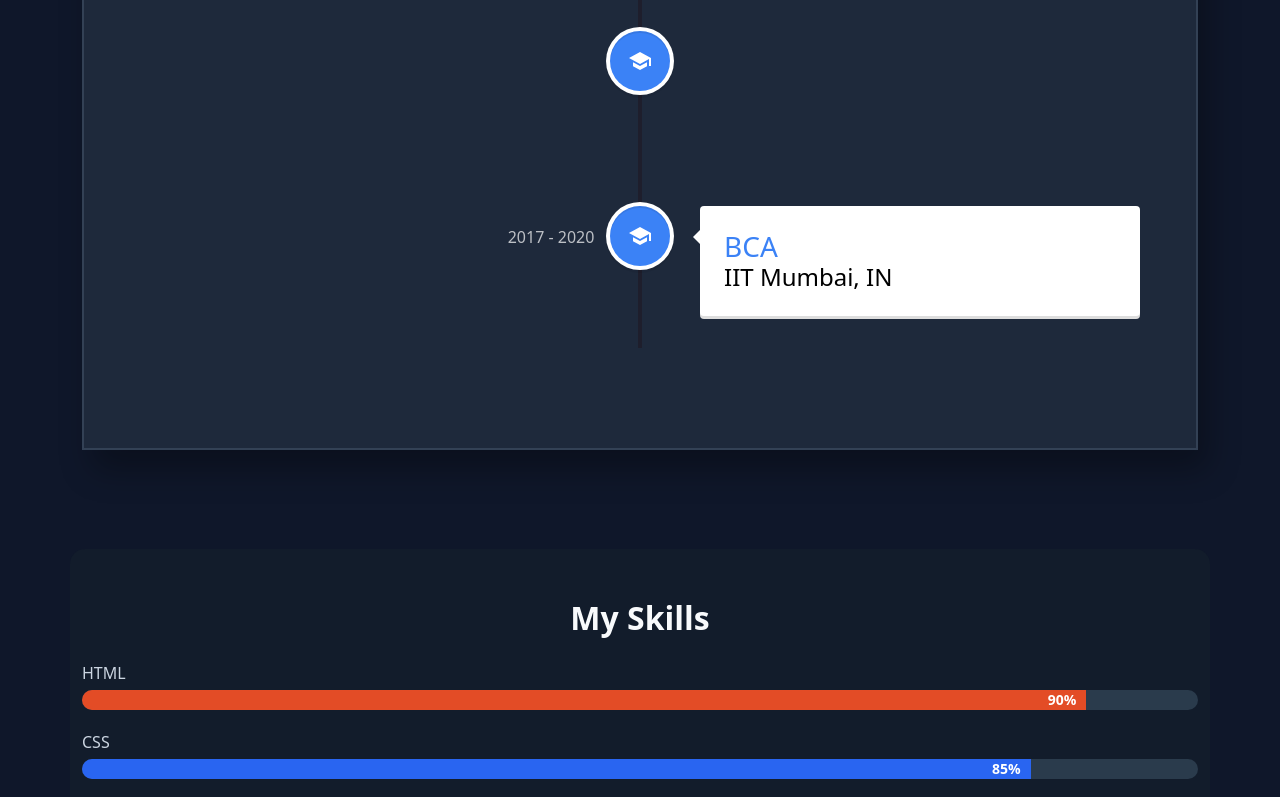
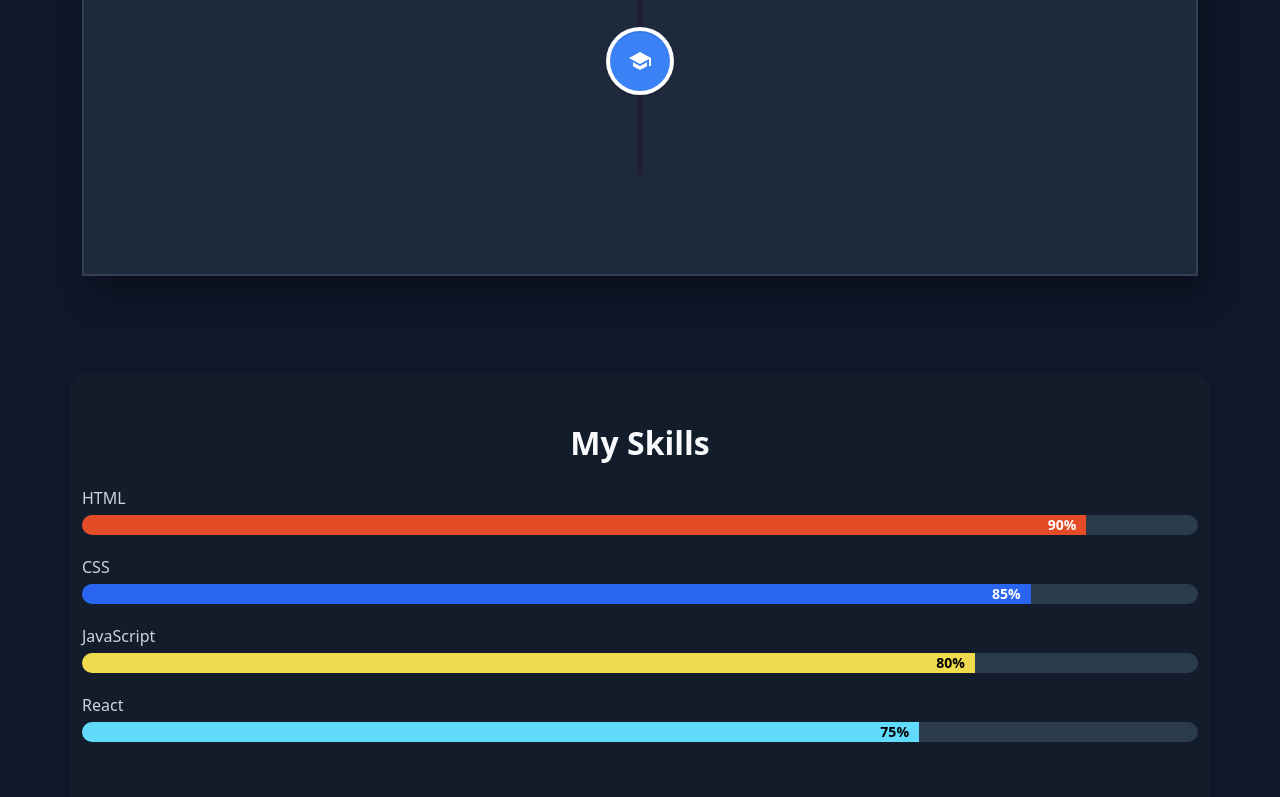
Before and after one commit to akshit-max/PORTFOLIO-APP, a React (Create React App) app: page / in a window 1280 px wide. Shown: the part 1268-2065 px from the top of the page. Built offline with nearby package versions, Linux system fonts and the light colour scheme.

Commit message:
Update education details in Education.js

```diff
--- a/src/components/Education/Education.js
+++ b/src/components/Education/Education.js
@@ -27,24 +27,12 @@ const Education = () => {
             iconStyle={{ background: "	#3B82F6", color: "#fff" }}
             icon={<MdSchool />}
           >
-            <h3 className="vertical-timeline-element-title">MCA</h3>
+            <h3 className="vertical-timeline-element-title">Btech</h3>
             <h4 className="vertical-timeline-element-subtitle">
-              IIT Mumbai, IN
+              KIET, Ghaziabad
             </h4>
           </VerticalTimelineElement>
-          <VerticalTimelineElement
-            className="vertical-timeline-element--work"
-            contentStyle={{ background: "white", color: "white" }}
-            contentArrowStyle={{ borderRight: "7px solid  white" }}
-            date="2017 - 2020"
-            iconStyle={{ background: "	#3B82F6", color: "#fff" }}
-            icon={<MdSchool />}
-          >
-            <h3 className="vertical-timeline-element-title">BCA</h3>
-            <h4 className="vertical-timeline-element-subtitle">
-              IIT Mumbai, IN
-            </h4>
-          </VerticalTimelineElement>
+
         </VerticalTimeline>
       </div>
       </div>
```
